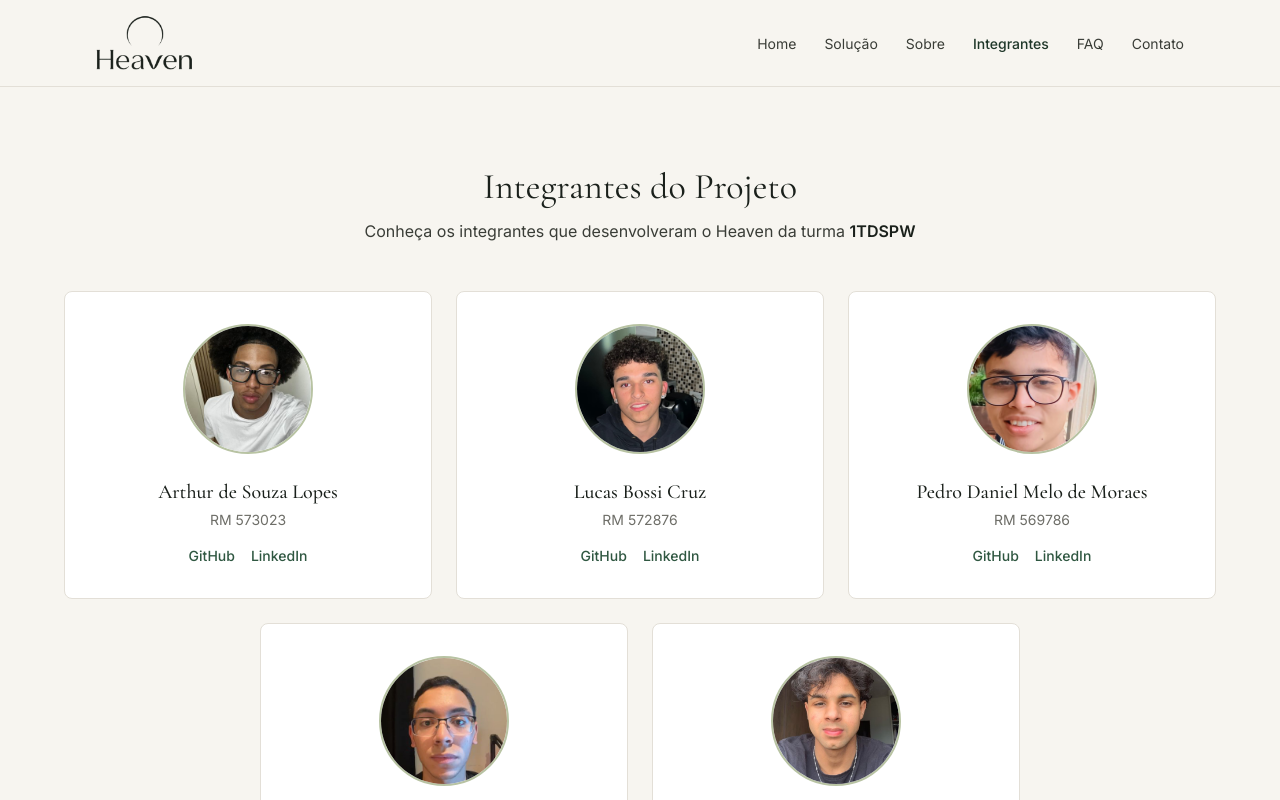
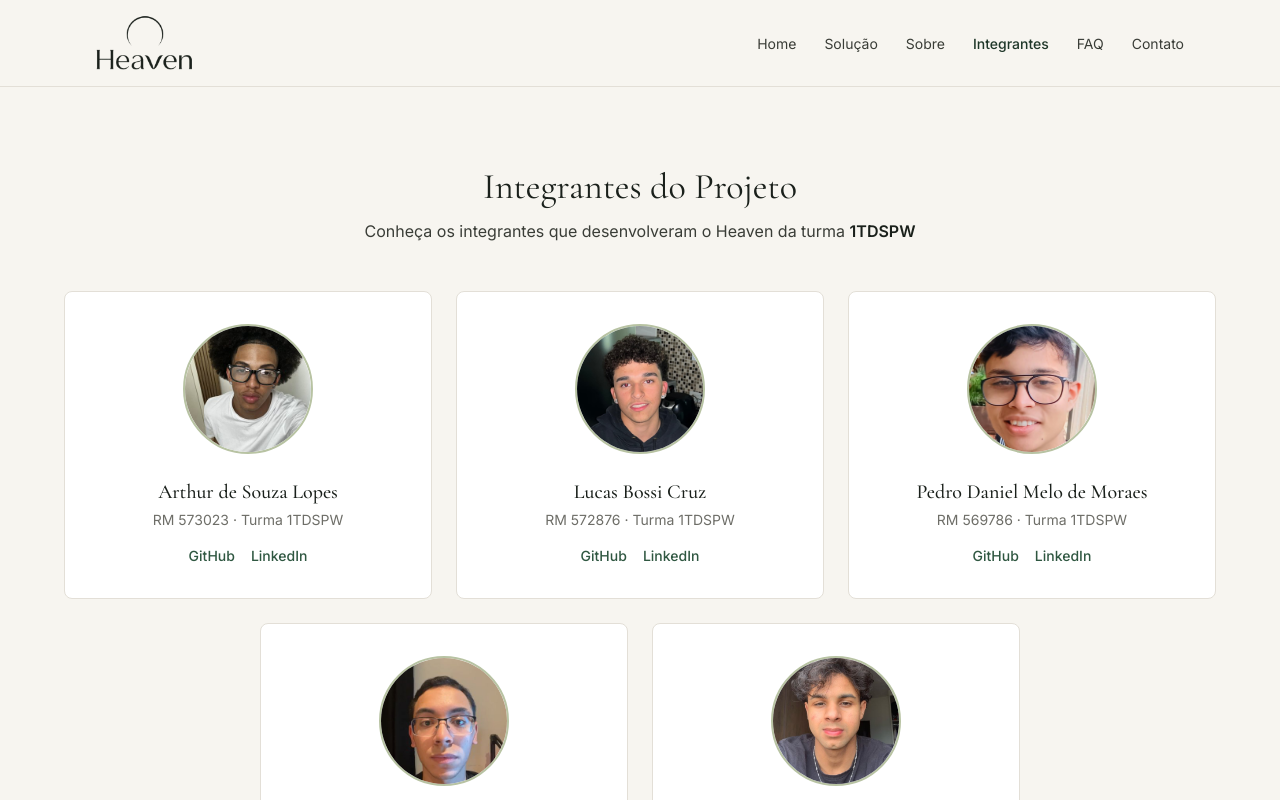
Before and after one commit to PedroDaniel7/heaven-frontend-2semestre, a React (Vite) app: page /integrantes in a window 1280 px wide. Shown: the top 800 px of the page. Built offline with nearby package versions, Linux system fonts and the light colour scheme.

Commit message:
Exibe a turma em cada card de integrante

```diff
--- a/src/pages/public/Integrantes/IntegrantesPage.tsx
+++ b/src/pages/public/Integrantes/IntegrantesPage.tsx
@@ -24,7 +24,7 @@ export function IntegrantesPage() {
             <PersonCard
               name={member.name}
               photo={member.photo}
-              subtitle={`RM ${member.rm}`}
+              subtitle={`RM ${member.rm} · Turma ${member.turma}`}
             >
               {/* py-3 leva a área de toque dos links a 44px; -my-3 compensa no layout. */}
               <div className="flex items-center gap-4">
```
